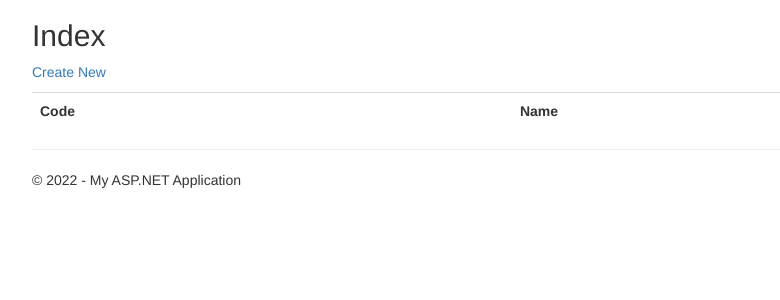
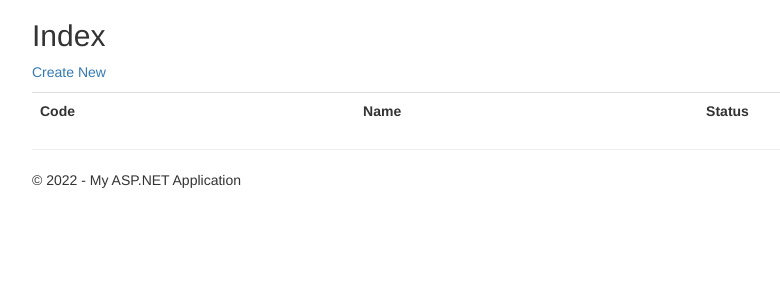
Before and after one commit to Sp0derDev/WebProject, an ASP.NET MVC app: template WebProject/Views/CardCodes/Index.cshtml in a window 1280 px wide. Shown: the part 51-351 px from the top of the page, without its empty margins (38-818 px from the left). Run offline with ASP.NET Core 8 and stand-ins for ASP.NET MVC 5, Linux system fonts and the light colour scheme; the template is opened without the code that fills it, so the values that code supplies are empty; the project's own start-up code is not run, and a stand-in starts its controllers and pages; some libraries are stand-ins or nearby versions.

Commit message:
Implemented Status Attribute

```diff
--- a/WebProject/Controllers/CardCodesController.cs
+++ b/WebProject/Controllers/CardCodesController.cs
@@ -49,7 +49,7 @@ namespace WebProject.Controllers
         // more details see https://go.microsoft.com/fwlink/?LinkId=317598.
         [HttpPost]
         [ValidateAntiForgeryToken]
-        public ActionResult Create([Bind(Include = "Id,ProductId,Code")] CardCode cardCode)
+        public ActionResult Create([Bind(Include = "Id,ProductId,Code,Status")] CardCode cardCode)
         {
             if (ModelState.IsValid)
             {
@@ -83,7 +83,7 @@ namespace WebProject.Controllers
         // more details see https://go.microsoft.com/fwlink/?LinkId=317598.
         [HttpPost]
         [ValidateAntiForgeryToken]
-        public ActionResult Edit([Bind(Include = "Id,ProductId,Code")] CardCode cardCode)
+        public ActionResult Edit([Bind(Include = "Id,ProductId,Code,Status")] CardCode cardCode)
         {
             if (ModelState.IsValid)
             {
--- a/WebProject/Views/CardCodes/Create.cshtml
+++ b/WebProject/Views/CardCodes/Create.cshtml
@@ -14,6 +14,7 @@
 <div class="form-horizontal">
     <h4>CardCode</h4>
     <hr />
+    @Html.Hidden("Status", "New")
     @Html.ValidationSummary(true, "", new { @class = "text-danger" })
     <div class="form-group">
         @Html.LabelFor(model => model.ProductId, "ProductId", htmlAttributes: new { @class = "control-label col-md-2" })
--- a/WebProject/Views/CardCodes/Delete.cshtml
+++ b/WebProject/Views/CardCodes/Delete.cshtml
@@ -26,6 +26,12 @@
         <dd>
             @Html.DisplayFor(model => model.Product.Name)
         </dd>
+        <dt>
+            @Html.DisplayNameFor(model => model.Status)
+        </dt>
+        <dd>
+            @Html.DisplayFor(model => model.Status)
+        </dd>
 
     </dl>
 
--- a/WebProject/Views/CardCodes/Index.cshtml
+++ b/WebProject/Views/CardCodes/Index.cshtml
@@ -17,6 +17,9 @@
         <th>
             @Html.DisplayNameFor(model => model.Product.Name)
         </th>
+        <th>
+            @Html.DisplayNameFor(model => model.Status)
+        </th>
         <th></th>
     </tr>
 
@@ -29,9 +32,12 @@
         @Html.DisplayFor(modelItem => item.Product.Name)
     </td>
     <td>
-            @Html.ActionLink("Edit", "Edit", new { id=item.Id }) |
-            @Html.ActionLink("Details", "Details", new { id=item.Id }) |
-            @Html.ActionLink("Delete", "Delete", new { id=item.Id })
+        @Html.DisplayFor(modelItem => item.Status)
+    </td>
+    <td>
+        @Html.ActionLink("Edit", "Edit", new { id = item.Id }) |
+        @Html.ActionLink("Details", "Details", new { id = item.Id }) |
+        @Html.ActionLink("Delete", "Delete", new { id = item.Id })
     </td>
 </tr>
 }
```
Also changed, not shown: WebProject/Views/CardCodes/Details.cshtml (+7 -0 lines), WebProject/Views/CardCodes/Edit.cshtml (+8 -0 lines). Lines whose indentation alone changed are shown as unchanged.
